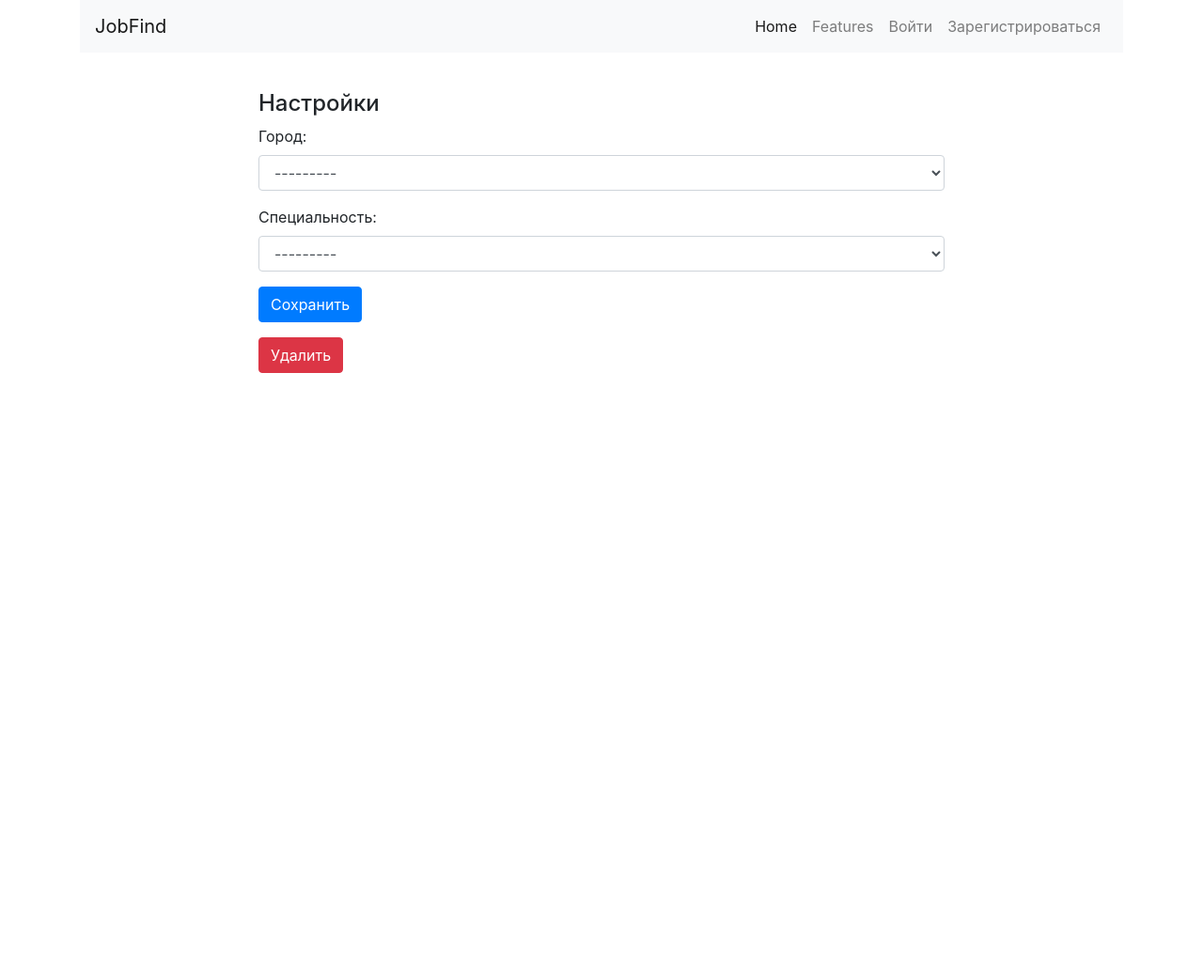
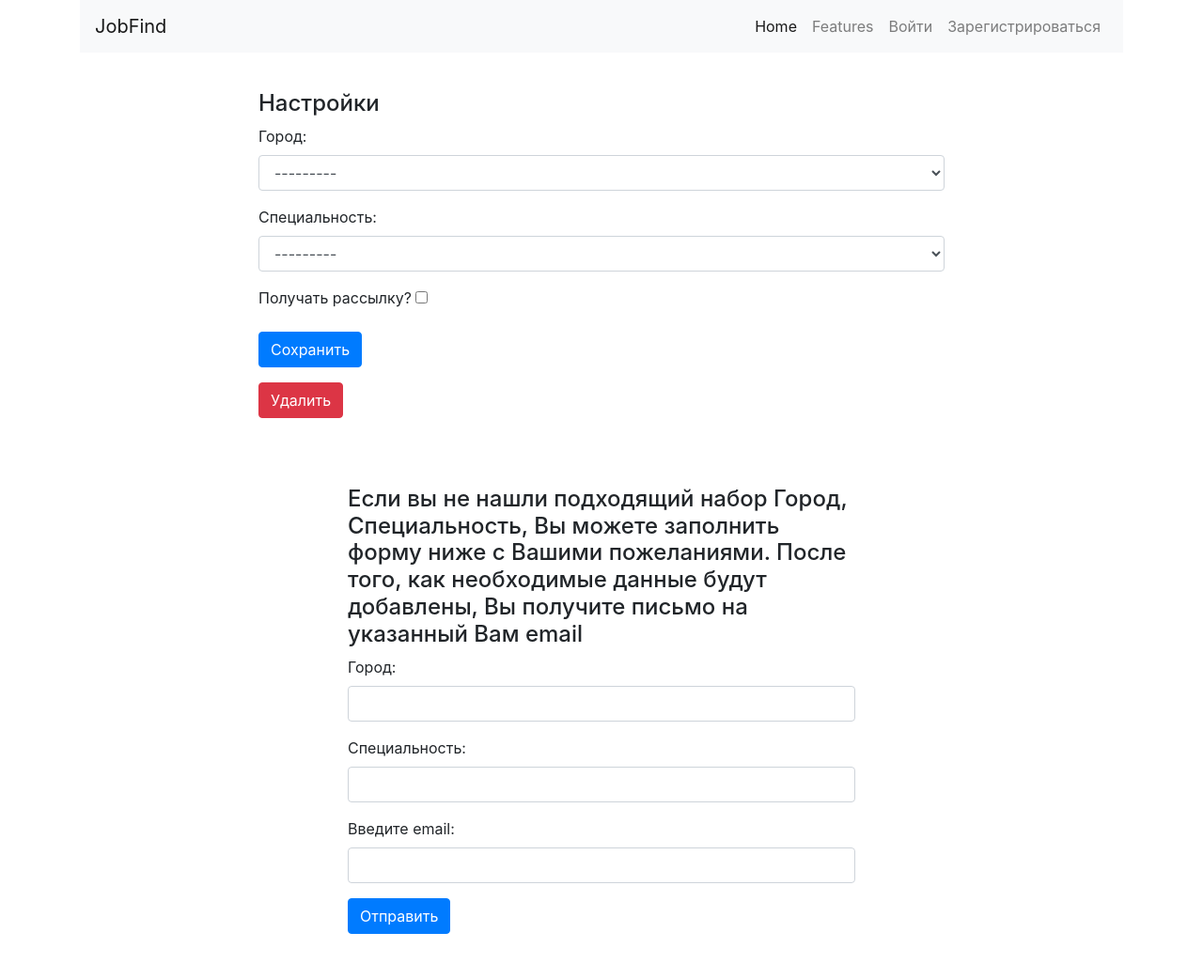
Before and after one commit to frankyjohn2014/scraping_django_3, a Django app: template accounts/templates/accounts/update.html in a window 1280 px wide. Shown: the whole page at 94% size. Before the commit the page ends 397 px from the top, so only its background shows below. Run offline with Django 3.2, Linux system fonts and the light colour scheme; the template is opened without the code that fills it: values that come from a table or form of the project are taken from there, others are empty; data comes from the database, SQL or seed files in the repository; parts of the project's set-up code (start-up, migrations or seed data) failed here and were passed over; some libraries are stand-ins or nearby versions.

Commit message:
add template contact

```diff
--- a/accounts/forms.py
+++ b/accounts/forms.py
@@ -56,6 +56,6 @@
 class ContactForm(forms.Form):
     city = forms.CharField(required=True, widget=forms.TextInput(attrs={'class':'form-control'}), label='Город')
 
-    language = forms.CharField(required=True, widget=forms.TextInput(attrs={'class':'form-control'}), label='Специальность'))
+    language = forms.CharField(required=True, widget=forms.TextInput(attrs={'class':'form-control'}), label='Специальность')
 
     email = forms.CharField(label='Введите email',required=True, widget=forms.EmailInput(attrs={'class':'form-control'}))
--- a/accounts/templates/accounts/update.html
+++ b/accounts/templates/accounts/update.html
@@ -25,4 +25,22 @@
   </div>
 </div>
 
+
+<div class="row my-5">
+  <div class="col-md-6 mx-auto">
+    <h4 class="my-2">Если вы не нашли подходящий набор Город, Специальность,
+      Вы можете заполнить форму ниже с Вашими пожеланиями. После того,
+      как необходимые данные будут добавлены, Вы получите письмо на указанный Вам email<div class="">
+
+      </div>
+    </h4>
+    <form method="POST" action="">
+        {% csrf_token %}
+      <div class="form-group">
+        {{ contact_form.as_p }}
+      </div>
+      <button type="submit" class="btn btn-primary">Отправить</button>
+    </form>
+  </div>
+</div>
 {% endblock %}
--- a/accounts/views.py
+++ b/accounts/views.py
@@ -84,6 +84,8 @@
             else:
                 data = [{'city': city,'language':language,'email':email}]
                 Error(data=f"user_data:{data}").save()
+            messages.success(request,'Данные отправлены администрации')
+            return redirect('accounts:update')
         else:
             return redirect('accounts:update')
     else:
```
